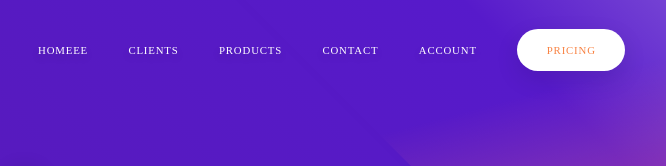
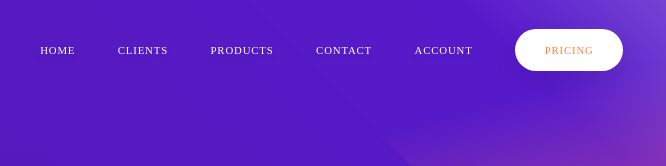
Before and after one commit to datnv/CreateThemeWithHTMLCSSJS, a plain HTML site: page index.html in a window 1280 px wide. Shown: the top 166 px of the page, 531-1197 px from the left. Drawn offline with nearby package versions, Linux system fonts and the light colour scheme; a web font is replaced by a local one.

Commit message:
remove test

```diff
--- a/index.html
+++ b/index.html
@@ -49,7 +49,7 @@
         <!-- Nav Items -->
         <ul class="nav-items">
           <li class="nav-item">
-            <a href="index.html" class="nav-link">Homeee</a>
+            <a href="index.html" class="nav-link">Home</a>
             <!-- Dropdown 1 -->
             <div class="dropdown dropdown-1">
               <div class="dropdown-1-left">
```
